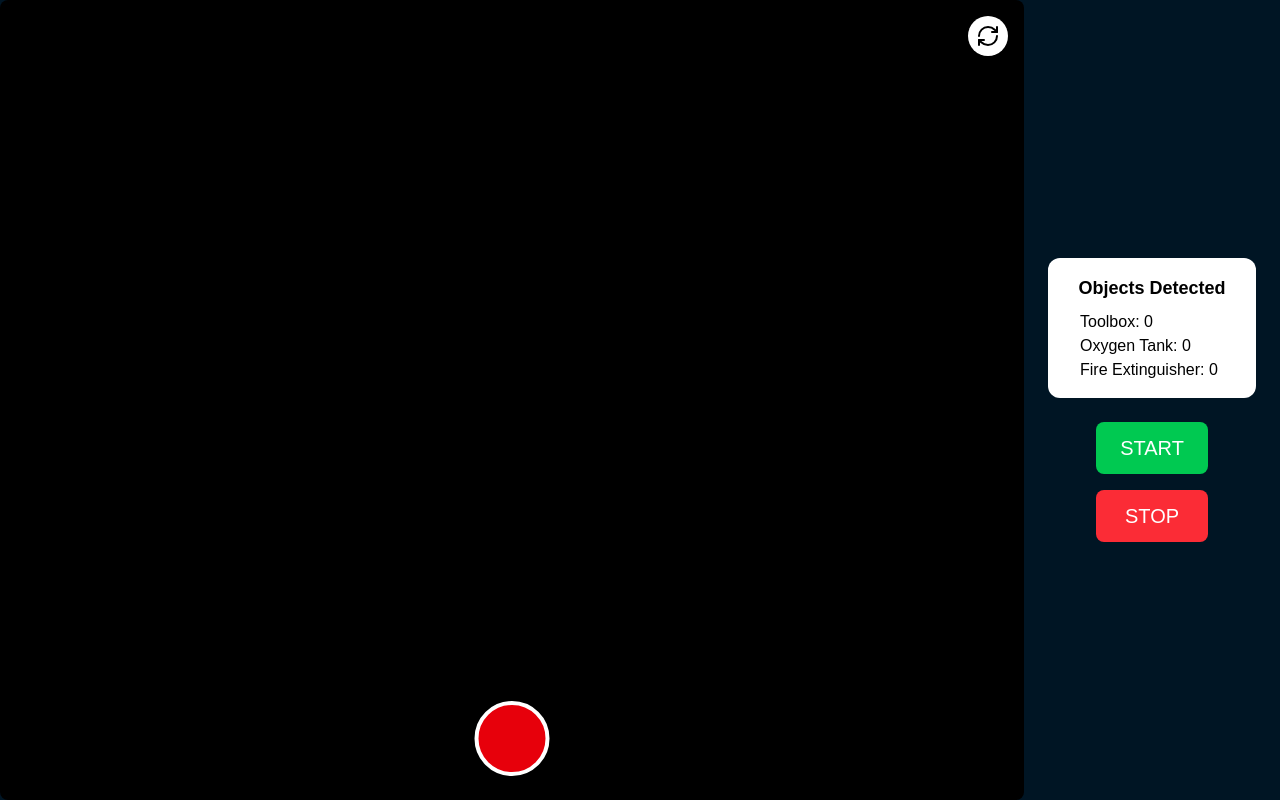
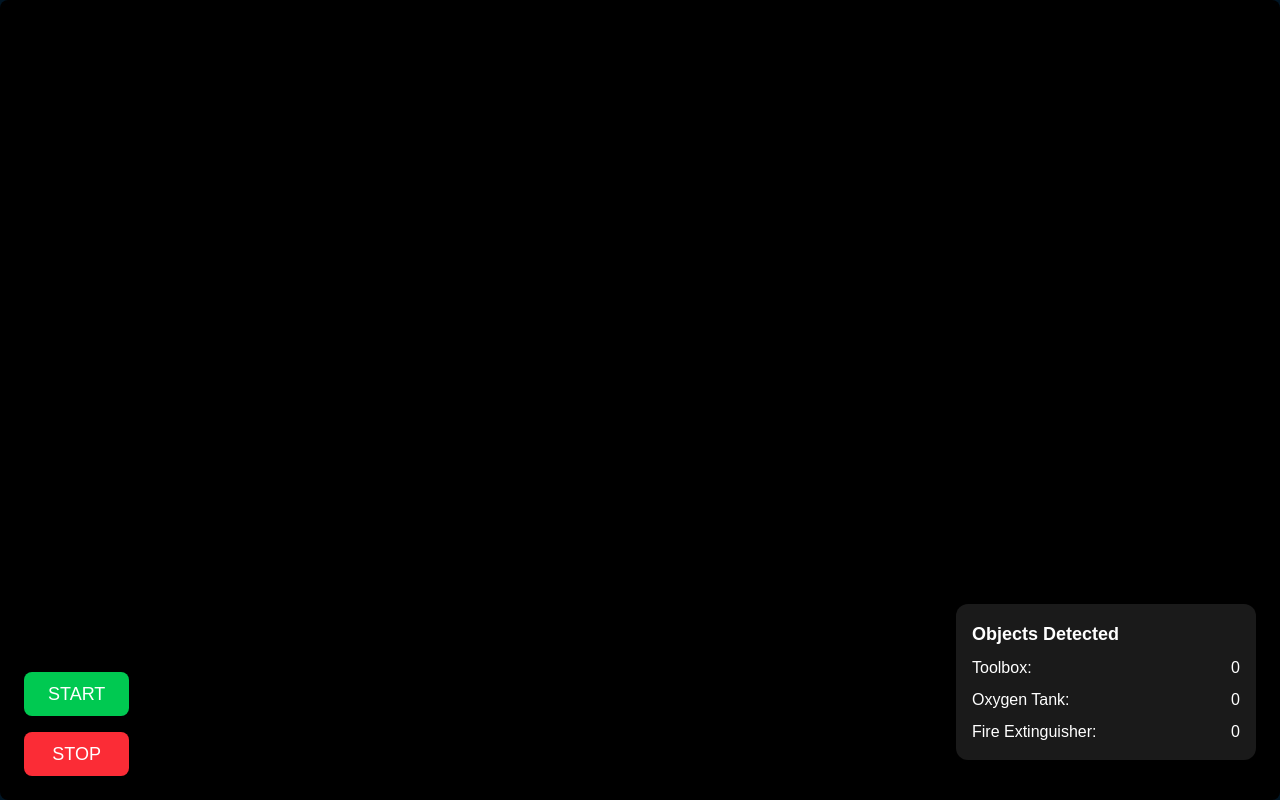
Before and after one commit to AbhinavBarthwal/VisionEnabledUnmannedTraining, a React (Vite) app in the folder veut-frontend/: page / in a window 1280 px wide. Built offline with nearby package versions, Linux system fonts and the light colour scheme; no server answers.

Commit message:
fixed resposivenes 2

```diff
--- a/veut-frontend/components/AnalysisPage.jsx
+++ b/veut-frontend/components/AnalysisPage.jsx
@@ -5,37 +5,43 @@ const AnalysisPage = () => {
   const [isAnalyzing, setIsAnalyzing] = useState(false);
 
   return (
-    <div className="flex flex-col md:flex-row h-screen bg-[#001524]">
-      {/* Left Panel */}
-      <div className="flex-1 flex items-center justify-center relative">
+    <div className="relative w-screen h-screen bg-[#001524] overflow-hidden">
+      {/* CAMERA FEED FULL SCREEN */}
       <CameraFeed />
-        {/* Mobile toggle button */}
-        <button
-          className="absolute bottom-6 left-1/2 transform -translate-x-1/2 w-[75px] h-[75px] bg-red-600 border-4 border-white rounded-full z-20"
-          onClick={() => setIsAnalyzing((prev) => !prev)}
-        ></button>
+
+      {/* OBJECT DETECTED PANEL */}
+      <div
+        className="absolute md:bottom-10 md:right-6 bottom-45 left-1/2 md:left-auto transform md:transform-none -translate-x-1/2 md:translate-x-0 w-[90%] md:w-[300px] bg-white/10 backdrop-blur-lg text-white rounded-xl p-4 space-y-2 text-sm md:text-base shadow-xl"
+      >
+        <h2 className="font-semibold text-lg">Objects Detected</h2>
+        <p className="flex justify-between">
+          <span>Toolbox:</span> <span>0</span>
+        </p>
+        <p className="flex justify-between">
+          <span>Oxygen Tank:</span> <span>0</span>
+        </p>
+        <p className="flex justify-between">
+          <span>Fire Extinguisher:</span> <span>0</span>
+        </p>
       </div>
 
-      {/* Right Panel */}
-      <div className="w-full md:w-[20%] bg-[#001524] p-4 md:p-6 flex flex-col items-center justify-center space-y-6">
-        <div className="w-full max-w-xs bg-white text-black p-4 rounded-xl text-center">
-          <h2 className="text-lg font-semibold mb-2">Objects Detected</h2>
-          <p className="flex justify-between px-4">Toolbox: 0</p>
-          <p className="flex justify-between px-4">Oxygen Tank: 0</p>
-          <p className="flex justify-between px-4">Fire Extinguisher: 0</p>
-        </div>
+      {/* MOBILE ONLY: RED TOGGLE BUTTON */}
+      <button
+        className="absolute md:hidden bottom-20 left-1/2 transform -translate-x-1/2 w-[75px] h-[75px] bg-red-600 border-4 border-white rounded-full z-20 shadow-lg"
+        onClick={() => setIsAnalyzing((prev) => !prev)}
+      />
 
-        {/* Only visible on desktop */}
-        <div className="hidden md:flex flex-col space-y-4">
+      {/* DESKTOP ONLY: START/STOP BUTTONS */}
+      <div className="hidden md:flex flex-col space-y-4 absolute bottom-6 left-6 z-20">
         <button
-            className="bg-green-500 text-white py-3 px-6 rounded-lg text-xl"
+          className="bg-green-500 text-white py-2 px-6 rounded-lg text-lg shadow-md"
           onClick={() => setIsAnalyzing(true)}
           disabled={isAnalyzing}
         >
           START
         </button>
         <button
-            className="bg-red-500 text-white py-3 px-6 rounded-lg text-xl"
+          className="bg-red-500 text-white py-2 px-6 rounded-lg text-lg shadow-md"
           onClick={() => setIsAnalyzing(false)}
           disabled={!isAnalyzing}
         >
@@ -43,7 +49,6 @@ const AnalysisPage = () => {
         </button>
       </div>
     </div>
-    </div>
   );
 };
 
--- a/veut-frontend/components/cameratogglebutton.jsx
+++ b/veut-frontend/components/cameratogglebutton.jsx
@@ -5,7 +5,7 @@ const CameraToggleButton = ({ onClick }) => (
   <button
     onClick={onClick}
     title="Switch Camera"
-    className="absolute top-4 right-4 w-10 h-10 bg-white rounded-full p-2 flex items-center justify-center shadow-md z-10"
+    className="absolute top-4 right-4 w-10 h-10 md:hidden bg-white rounded-full p-2 flex items-center justify-center shadow-md z-10"
   >
     <RefreshCw className="text-black" size={24} />
   </button>
```
Lines whose indentation alone changed are shown as unchanged.
